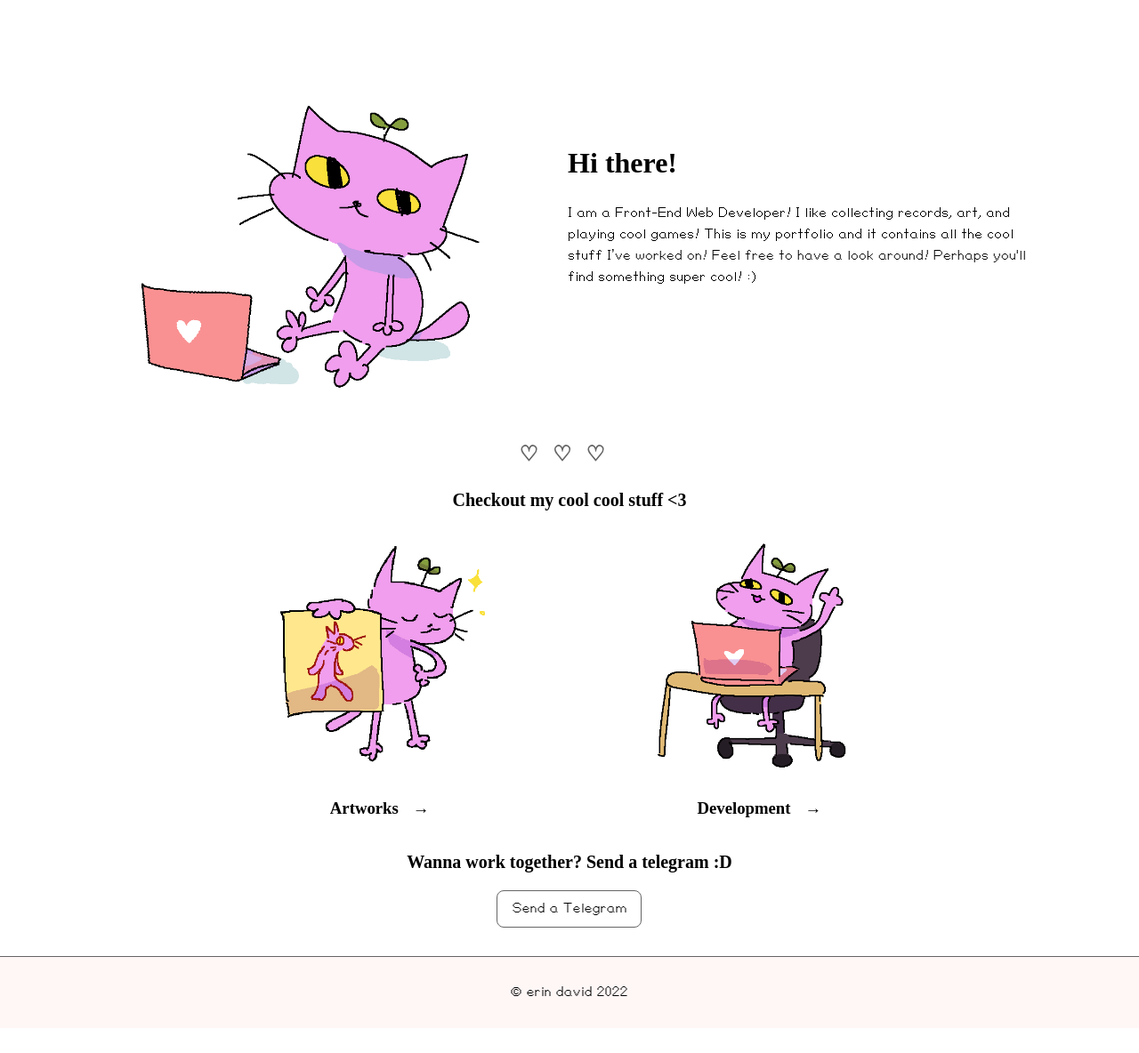
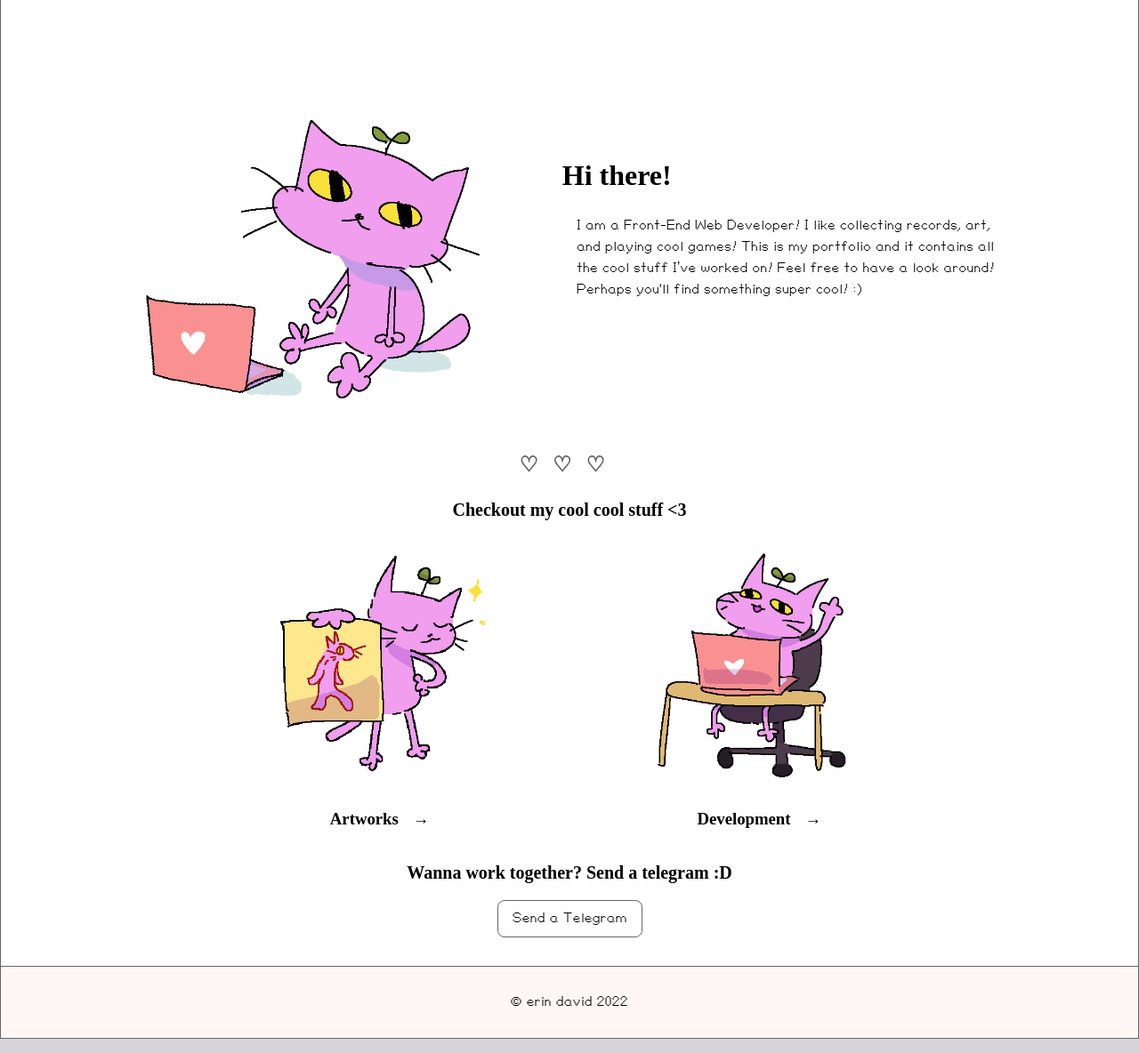
Before and after one commit to erindavid03/portfolio-site, a React app: page / in a window 1280 px wide. Shown: the part 107-1291 px from the top of the page at 89% size. Before the commit the page ends 1263 px from the top, so only its background shows below. Built offline with nearby package versions, Linux system fonts and the light colour scheme.

Commit message:
create floaty website style

```diff
--- a/src/components/pages/ArtworkPage.js
+++ b/src/components/pages/ArtworkPage.js
@@ -10,10 +10,11 @@ function ArtworkPage() {
 
     <section className='artwork'>
       <div className='page-intro'>
-        <h1>Artworks</h1>
-        <p>This is where I keep all my cool artwork! I enjoy both digital and traditional media as a means to produce neat projects.  I take inspiration from old anime, psychological horror, and Wes Anderson movies.
-        I mostly use AdobePhotoshhop and FireAlpaca when drawing digitally, while my favourite traditional tool is shading pencils and acrylic paint!</p>
-
+        <div>
+          <h1>Artworks</h1>
+          <p>This is where I keep all my cool artwork! I enjoy both digital and traditional media as a means to produce neat projects.  I take inspiration from old anime, psychological horror, and Wes Anderson movies.
+          I mostly use AdobePhotoshhop and FireAlpaca when drawing digitally, while my favourite traditional tool is shading pencils and acrylic paint!</p>
+        </div>
         <img src={`${ArtBanner}`} alt="Image of Cat drawing" />
       </div>
 
--- a/src/styles/base/_general.scss
+++ b/src/styles/base/_general.scss
@@ -28,6 +28,8 @@ body{
     font-family: $font-body;
     color: $font-color-main;
     line-height: 1.5;
+    //background
+    background: #D7D2D8;;
 
     a{
         font-family: $font-links;
@@ -57,13 +59,22 @@ body{
     ul{
         list-style: none;
     }
+
+    p{
+        padding: 0 1rem;
+    }
 }
 
 #root{
+    max-width: 90rem;
+    margin: 1rem auto;
+    background: $main-color;
+    border: 1px solid $border-colors;
+
 
     // layout
     display: grid;
-    width: 100%;
+
     grid-template: "head head head head head head"
                     ". main main main main ."
                     "foot foot foot foot foot foot"
--- a/src/styles/components/_footer.scss
+++ b/src/styles/components/_footer.scss
@@ -5,7 +5,7 @@
 footer{
     background-color: $nav-hover;
     padding: .75rem;
-    margin: 0 0 5.5rem 0;
+    margin: 0 0 4.5rem 0;
     border-top: 1px solid $border-colors;
 
     text-align: center;
--- a/src/styles/components/pages/_artworkPage.scss
+++ b/src/styles/components/pages/_artworkPage.scss
@@ -22,7 +22,7 @@
         @include flex-column;
         align-items: center;
         justify-content: space-around;
-        padding: 0 1rem 0 0 ;
+
 
         img{
             max-width: 288px;
--- a/src/styles/components/pages/_devPage.scss
+++ b/src/styles/components/pages/_devPage.scss
@@ -21,7 +21,7 @@
         @include flex-column;
         align-items: center;
         justify-content: space-around;
-        padding: 0 1rem 0 0 ;
+
 
         img{
             max-width: 288px;
--- a/src/styles/components/pages/_homePage.scss
+++ b/src/styles/components/pages/_homePage.scss
@@ -13,13 +13,6 @@
 
 
     position: relative;
-
-    h1{
-        text-align: center;
-        @media(min-width: $tablet){
-            text-align: left;
-        }
-    }
 
     img{
         max-width: 78%;
```
